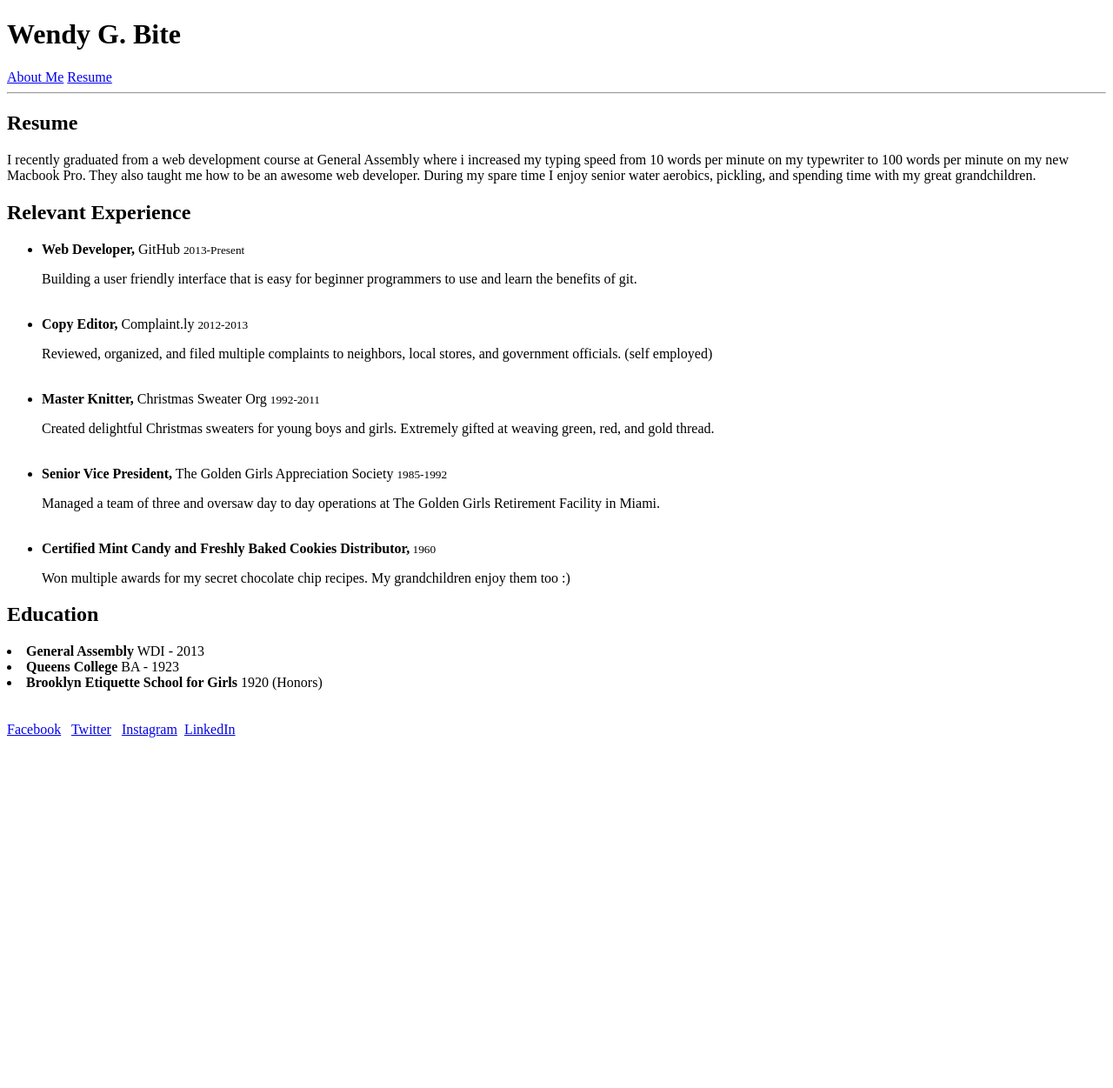
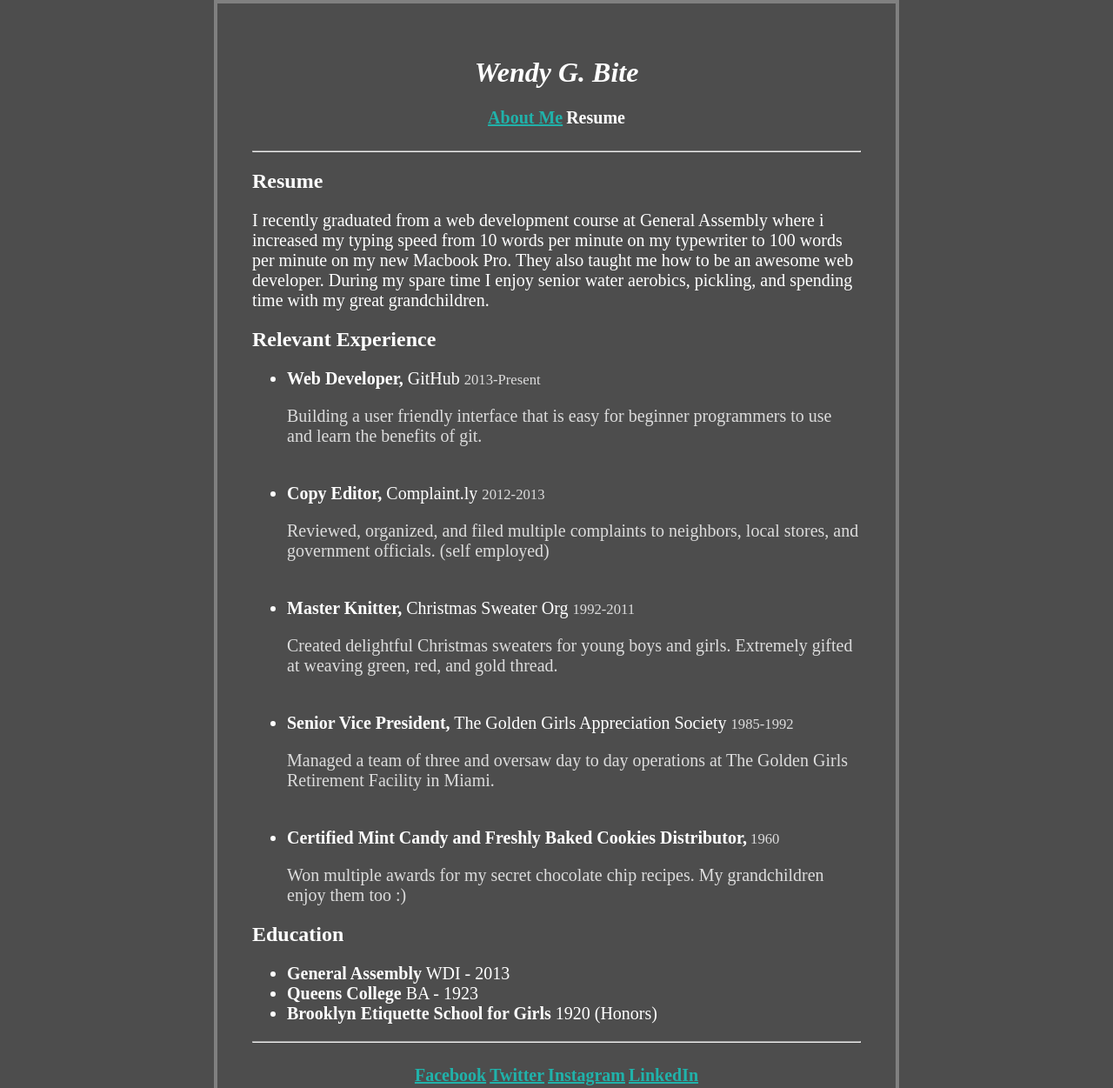
Before and after one commit to cherylcho/wendybite, a plain HTML site: page resume.html in a window 1280 px wide. Shown: the top 1251 px of the page at 87% size. Before the commit the page ends 856 px from the top, so only its background shows below. Drawn offline with Linux system fonts and the light colour scheme.

Commit message:
styling updates

```diff
--- a/index.html
+++ b/index.html
@@ -2,33 +2,43 @@
 <html>
 	<head>
 		<title>Wendy Bite</title>
+		<link rel="stylesheet" href="styles/main.css">
 	</head>
 
-	<body>
+	<body class="wrapper">
 		<header>
-			<h1>Wendy G. Bite</h1>
+			<h1>
+				<i>Wendy G. Bite</i>
+			</h1>
 				<nav>
-					<a href="#">About Me</a>
+					<a href="#" class="active">About Me</a>
 					<a href="resume.html">Resume</a>
 				</nav>
+				<br>
 				<hr>
 		</header>
 		<section>
 			<h1>About Me</h1>
-			<img src="assets/wendyBite.jpg" alt="Wendy Bite" align="right">
-			<p>
-				This series revolves around four older, single women (three widows and one divorcée) sharing a house in Miami, Florida. The owner of the house is a widow named Blanche Devereaux (Rue McClanahan), who was joined by fellow widow Rose Nylund (Betty White) and divorcée Dorothy Zbornak (Bea Arthur). They both responded to a room-for-rent ad on the bulletin board of a local grocery store. In the pilot episode, the women had a gay cook named Coco (Charles Levin), who was subsequently removed. The three were soon joined by Dorothy's mother, Sophia Petrillo (Estelle Getty), after the retirement home where she lived, Shady Pines, burned down.
-			</p>
-			<p>
-				Thank you for being a friend. Travel down a road and back again. Your heart is true, you’re a pal and a confidante. And if you threw a party, invited everyone you knew, you would see the biggest gift would be from me and the card attached would say, Thank You For Being a Friend!
-			</p>
+				<div class="clearfix">
+					<img src="assets/wendyBite.jpg" width="200" height="250" alt="Wendy Bite">
+					<div class="text">
+						This series revolves around four older, single women (three widows and one divorcée) sharing a house in Miami, Florida. The owner of the house is a widow named Blanche Devereaux (Rue McClanahan), who was joined by fellow widow Rose Nylund (Betty White) and divorcée Dorothy Zbornak (Bea Arthur). They both responded to a room-for-rent ad on the bulletin board of a local grocery store. In the pilot episode, the women had a gay cook named Coco (Charles Levin), who was subsequently removed. The three were soon joined by Dorothy's mother, Sophia Petrillo (Estelle Getty), after the retirement home where she lived, Shady Pines, burned down.
+					</div>
+					<br>
+					<div class="text">
+						Thank you for being a friend. Travel down a road and back again. Your heart is true, you’re a pal and a confidante. And if you threw a party, invited everyone you knew, you would see the biggest gift would be from me and the card attached would say, Thank You For Being a Friend!
+					</div>
+				</div>
 		</section>
 		<footer>
+			<br>
+			<hr>
+			<br>
 			<nav>
-				<a href="www.facebook.com">Facebook</a>
-				<a href="www.twitter.com">Twitter</a>
-				<a href= "www.instagram.com">Instagram</a>
-				<a href="www.linkedin.com">LinkedIn</a>
+				<a href="#">Facebook</a>
+				<a href="#">Twitter</a>
+				<a href= "#">Instagram</a>
+				<a href="#">LinkedIn</a>
 			</nav>
 		</footer>
 	</body>
--- a/resume.html
+++ b/resume.html
@@ -3,67 +3,87 @@
 
 <head>
 	<title>Resume</title>
+	<link rel="stylesheet" href="styles/resume.css">
 </head>
 
-<body>
+<body class="wrapper">
+
 	<header>
-		<h1>Wendy G. Bite</h1>
+		<h1>
+			<i>Wendy G. Bite</i>
+		</h1>
 			<nav>
 				<a href="index.html">About Me</a>
-				<a href="#">Resume</a>
+				<a href="#" class="active">Resume</a>
 			</nav>
+			<br>
 			<hr>
 	</header>
 
 	<section>
 		<h1>Resume</h1>
-		<article>
+		<article class="text">
 			I recently graduated from a web development course at General Assembly where i increased my typing speed from 10 words per minute on my typewriter to 100 words per minute on my new Macbook Pro. They also taught me how to be an awesome web developer. During my spare time I enjoy senior water aerobics, pickling, and spending time with my great grandchildren.
 		</article>
 	</section>
 
 	<section>
 		<h1>Relevant Experience</h1>
-		<ul>
-			<li><strong>Web Developer,</strong> GitHub <small>2013-Present</small>
+		<ul class="text">
+			<li>
+				<strong>Web Developer,</strong> GitHub <small>2013-Present</small>
 				<p>Building a user friendly interface that is easy for beginner programmers to use and learn the benefits of git.</p>
 				<br>
 			</li>
 
-			<li><strong>Copy Editor,</strong> Complaint.ly <small>2012-2013</small>
-			<p>Reviewed, organized, and filed multiple complaints to neighbors, local stores, and government officials. (self employed)</p>
+			<li>
+				<strong>Copy Editor,</strong> Complaint.ly <small>2012-2013</small>
+				<p>Reviewed, organized, and filed multiple complaints to neighbors, local stores, and government officials. (self employed)</p>
 				<br>
 			</li>
 
-			<li><strong>Master Knitter,</strong> Christmas Sweater Org <small>1992-2011</small>
-			<p>Created delightful Christmas sweaters for young boys and girls. Extremely gifted at weaving green, red, and gold thread.</p>
+			<li>
+				<strong>Master Knitter,</strong> Christmas Sweater Org <small>1992-2011</small>
+				<p>Created delightful Christmas sweaters for young boys and girls. Extremely gifted at weaving green, red, and gold thread.</p>
 				<br>
 			</li>
 
-			<li><strong>Senior Vice President,</strong> The Golden Girls Appreciation Society <small>1985-1992</small>
-			<p>Managed a team of three and oversaw day to day operations at The Golden Girls Retirement Facility in Miami.</p>
+			<li>
+				<strong>Senior Vice President,</strong> The Golden Girls Appreciation Society <small>1985-1992</small>
+				<p>Managed a team of three and oversaw day to day operations at The Golden Girls Retirement Facility in Miami.</p>
 				<br>
-				</li>
+			</li>
 
-			<li><strong>Certified Mint Candy and Freshly Baked Cookies Distributor,</strong><small> 1960</small>
-			<p>Won multiple awards for my secret chocolate chip recipes. My grandchildren enjoy them too :)</p>
+			<li>
+				<strong>Certified Mint Candy and Freshly Baked Cookies Distributor,</strong><small> 1960</small>
+				<p>Won multiple awards for my secret chocolate chip recipes. My grandchildren enjoy them too :)</p>
 			</li>
 		</ul>
 	</section>
 
 	<section>
-		<h1>Education</h1>
-		<li><strong>General Assembly</strong> WDI - 2013
-		<li><strong>Queens College</strong> BA - 1923
-		<li><strong>Brooklyn Etiquette School for Girls</strong> 1920 (Honors)
+		<h1 class="font">Education</h1>
+			<ul class="text">
+				<li>
+					<strong>General Assembly</strong> WDI - 2013
+				</li>
+				<li>
+					<strong>Queens College</strong> BA - 1923
+				</li>
+				<li>
+					<strong>Brooklyn Etiquette School for Girls</strong> 1920 (Honors)
+				</li>
+			</ul>
 	</section>
 </body>
-<br>
-<br>
 
 <footer>
-	<a href="www.facebook.com">Facebook</a>
-	&nbsp <a href="www.twitter.com">Twitter</a>
-	&nbsp <a href= "www.instagram.com">Instagram</a>
-	&nbsp<a href="www.linkedin.com">LinkedIn</a>
+	<hr>
+	<br>
+	<nav>
+		<a href="#">Facebook</a>
+		<a href="#">Twitter</a>
+		<a href= "#">Instagram</a>
+		<a href="#">LinkedIn</a>
+	</nav>
 </footer>
--- /dev/null
+++ b/styles/main.css
@@ -0,0 +1,54 @@
+.clearfix:after {
+	clear: both;
+	content: "";
+	display: block;
+}
+
+a {
+	color: #20B2AA;
+	font-weight: bold;
+	font-size: 20px;
+}
+
+.active {
+	color: white;
+	text-decoration: none;
+	pointer-events: none;
+}
+
+img {
+	border: 2px solid #B0C4DE;
+	padding: 6px;
+	float: right;
+	margin-left: 30px;
+	margin-bottom: 10px;
+}
+
+.text {
+	color: white;
+	font-size: 20px;
+	line-height: 140%
+}
+
+h1 {
+	color: white;
+}
+
+.wrapper {
+	width: 700px;
+	margin: 0 auto;
+	border: 4px solid gray;
+	padding: 40px;
+}
+
+body {
+	background-color: #4d4d4d;
+}
+
+header {
+	text-align: center;
+}
+
+footer {
+	text-align: center;
+}
--- /dev/null
+++ b/styles/resume.css
@@ -0,0 +1,47 @@
+body {
+	background-color: #4d4d4d;
+}
+
+header {
+	text-align: center;
+	color: white;
+}
+
+footer {
+	text-align: center;
+}
+
+section {
+	color: white;
+}
+
+.active {
+	color: white;
+	text-decoration: none;
+	pointer-events: none;
+}
+
+a {
+	color: #20B2AA;
+	font-weight: bold;
+	font-size: 20px;
+}
+
+.wrapper {
+	width: 700px;
+	margin: 0 auto;
+	border: 4px solid gray;
+	padding: 40px;
+}
+
+.text {
+	font-size: 20px;
+}
+
+p {
+	color: #DCDCDC;
+}
+
+small {
+	color: #DCDCDC;
+}
```
